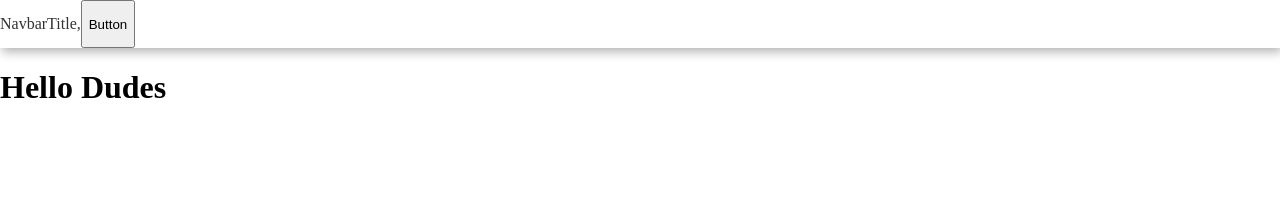
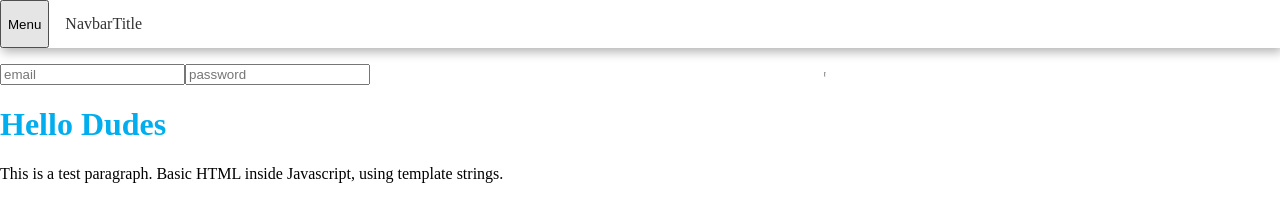
Before and after one commit to bilo-io/vanilla-js, a website built with webpack: page src/index.html in a window 1280 px wide. Built offline with nearby package versions, Linux system fonts and the light colour scheme.

Commit message:
basic view / render function

```diff
--- a/src/components/Navbar.js
+++ b/src/components/Navbar.js
@@ -1,20 +1,15 @@
 import { html } from '../core/html'
+// COMPONENT
 export const Navbar = ({ title }) => ({
     view: async () => html`
         <div id="navbar" class="flex-row">
-            <div>NavbarTitle${title || 'Navbar'}</div>
-            <button>Button</button>
+            <button>Menu</button>
+            <div style="margin-left: 1rem">NavbarTitle</div>
         </div>
     `,
     control: async () => {
         console.log('init-component: Navbar')
-        const button = await document.querySelectorAll('#navbar>div>button')[0]
-        const onClick = () => {
-            console.log('button.onClick')
-            alert('Clicked button')
-        }
-        // button.addEventListener('onclick', onClick)
-        console.log('navbar.button', button)
+        // TODO: bind logic to view here
     }
 })
 
--- a/src/core/Render.js
+++ b/src/core/Render.js
@@ -6,7 +6,7 @@ export const Vis = async ({
 }) => {
     const target = tag || 'div'
     const element = null || document.createElement(target)
-    console.log('Render:', target, component, element)
+    DEBUG && console.log('Render:', target, component, element)
 
     if (component) {
         element.innerHTML = await component.view()
--- a/src/core/html.js
+++ b/src/core/html.js
@@ -1,3 +1,5 @@
+// Just a function that returns the template string.
+// A VSCode plugin is responsible for highlights
 export const html = (literal, ...cooked) => {
     return literal
 }
--- a/src/index.js
+++ b/src/index.js
@@ -1,7 +1,7 @@
 import { html } from './core/html'
 import './index.scss'
+const { Vis } = require('./core/Render')
 const { Navbar } = require('./components/Navbar')
-const { Vis } = require('./core/Render')
 
 document.addEventListener('DOMContentLoaded', async (event) => {
     await Vis({
@@ -12,9 +12,22 @@ document.addEventListener('DOMContentLoaded', async (event) => {
 
     await Vis({
         render: async () => html`
-      <div>
-        <h1>Hello Dudes</h1>
-      </div>
+        <div class="flex-row" style="margin-top: 1rem">
+          <input type="text" placeholder="email" />
+          <input type="password" placeholder="password" />
+          <hr />
+        </div>
+      `
+    })
+
+    await Vis({
+        render: async () => html`
+          <div>
+            <h1 style="color: #00adee">Hello Dudes</h1>
+            <p>
+              This is a test paragraph. Basic HTML inside Javascript, using template strings.
+            </p>
+          </div>
       `
     })
 })
--- a/src/styles/layout.scss
+++ b/src/styles/layout.scss
@@ -5,7 +5,7 @@
 
 .flex-col {
     display: flex;
-    flex-direction: row;
+    flex-direction: column;
 }
 
 .flex-wrap {
```
